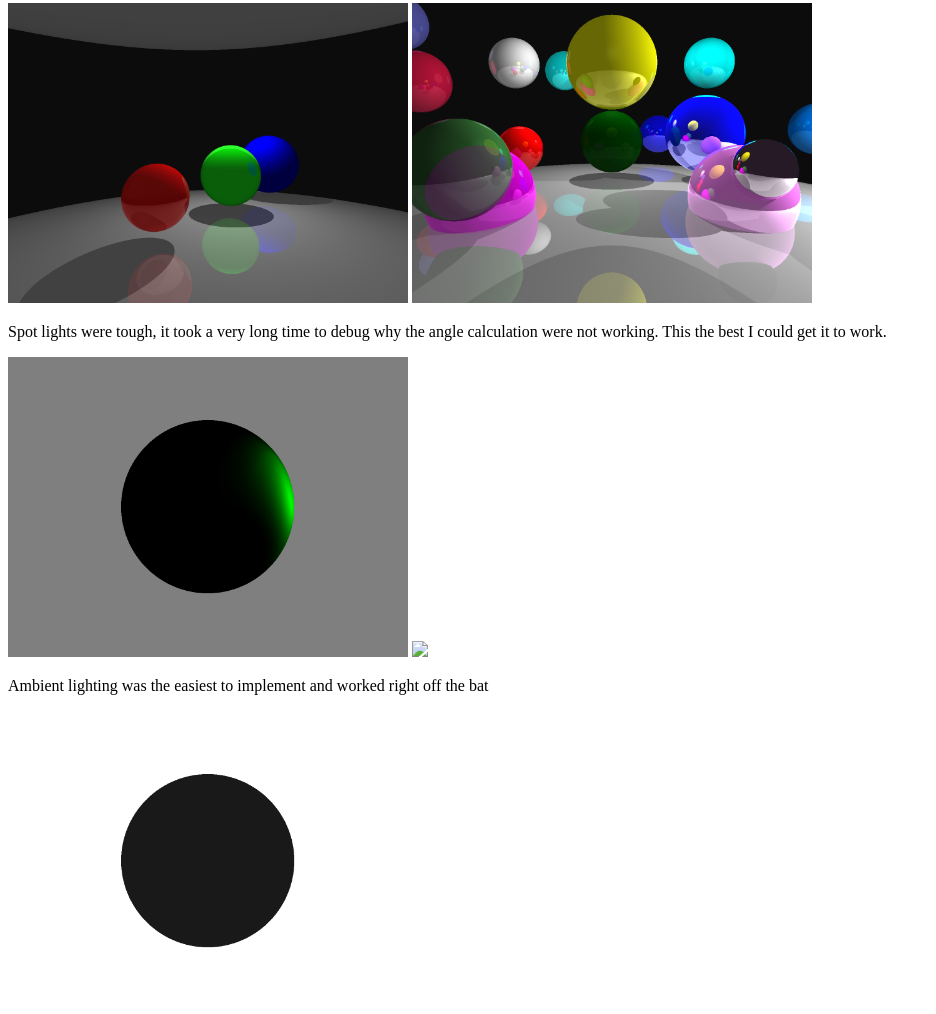
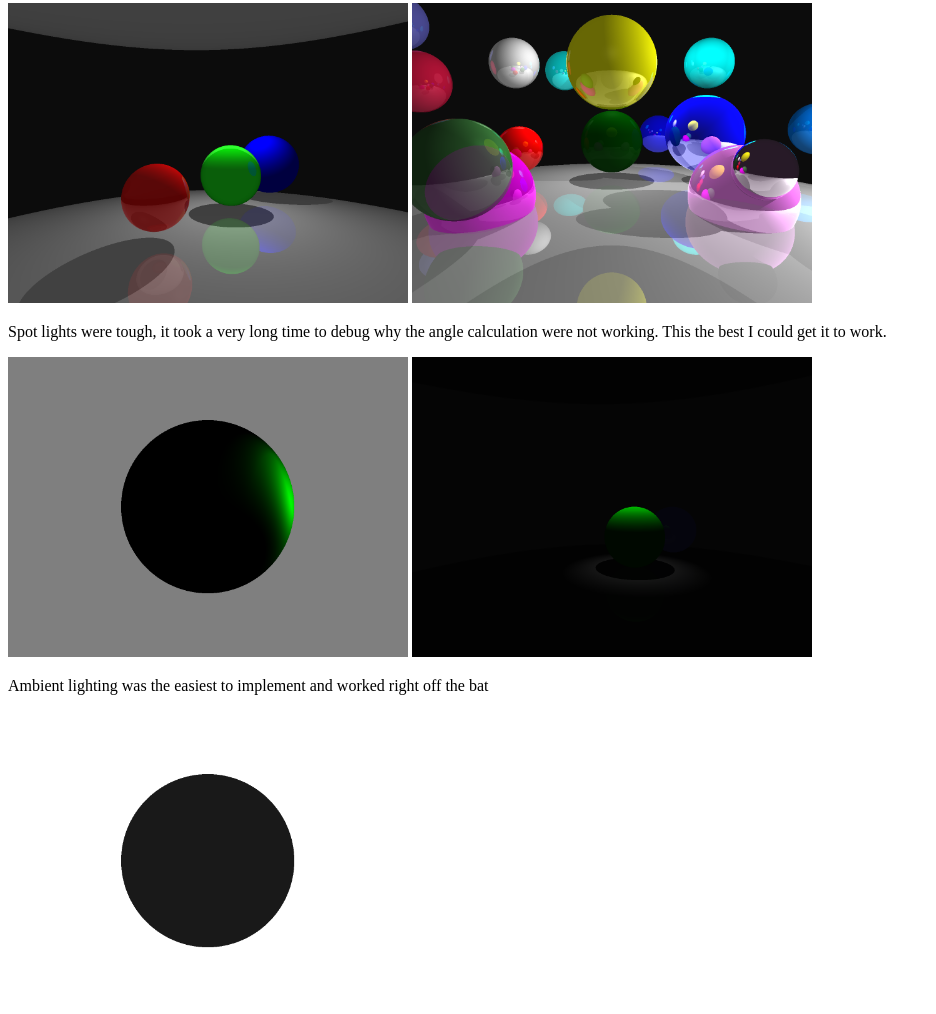
Before and after one commit to hanan-prog/proj3B-submission, a plain HTML site: page index.html in a window 1280 px wide. Shown: the part 983-1997 px from the top of the page, without its empty margins (0-936 px from the left). Drawn offline with Linux system fonts and the light colour scheme; the site is published under a folder, as on GitHub Pages, so addresses that start at the root find nothing.

Commit message:
submissionn page

```diff
--- a/index.html
+++ b/index.html
@@ -51,7 +51,7 @@
             <img src="./images/spheres2.png" style="max-width: 400px">
             <p>Spot lights were tough, it took a very long time to debug why the angle calculation were not working. This the best I could get it to work.</p>
             <img src="./images/raytraced.bmp" style="max-width: 400px;">
-            <img src="/images/spotlight_test.png" style="max-width: 400px;">
+            <img src="./images/spotlight_test.png" style="max-width: 400px;">
             <p>Ambient lighting was the easiest to implement and worked right off the bat</p>
             <img src="./images/ambient.bmp" style="max-width: 400px;">
 
```
